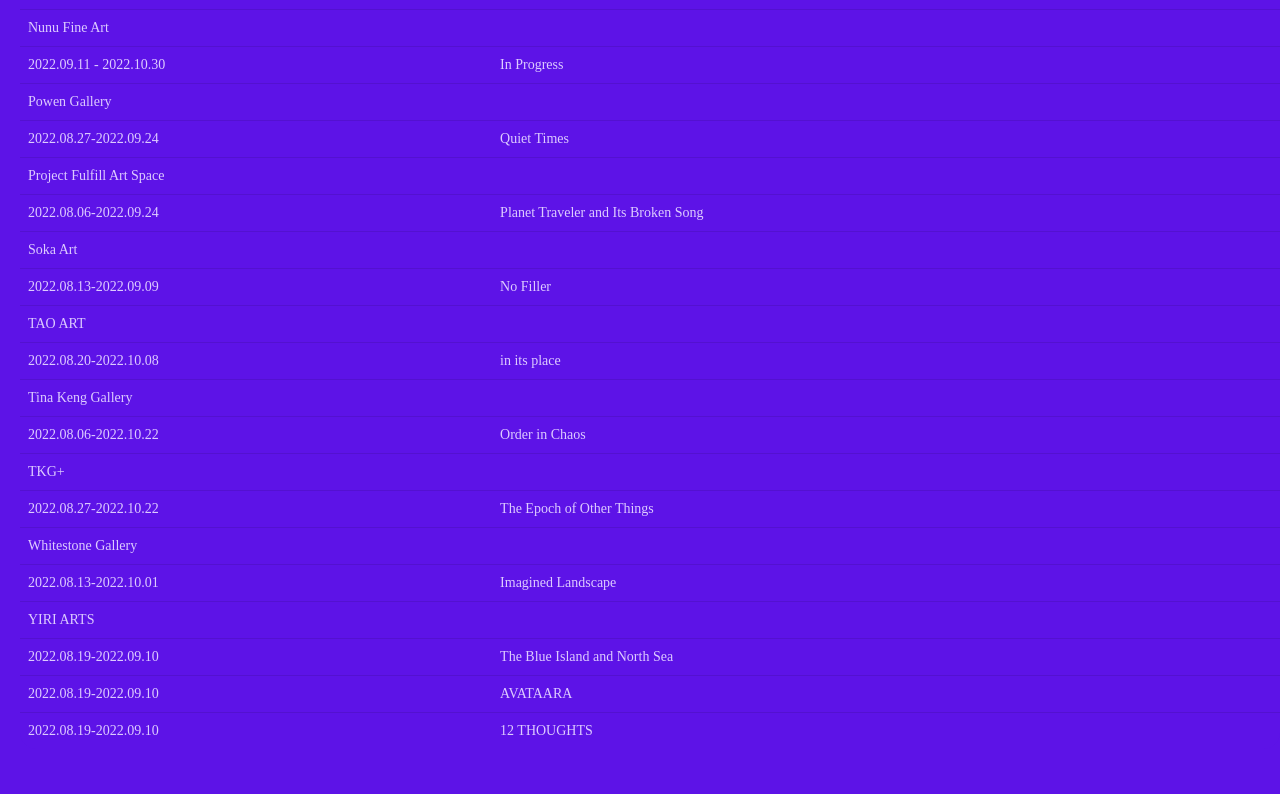
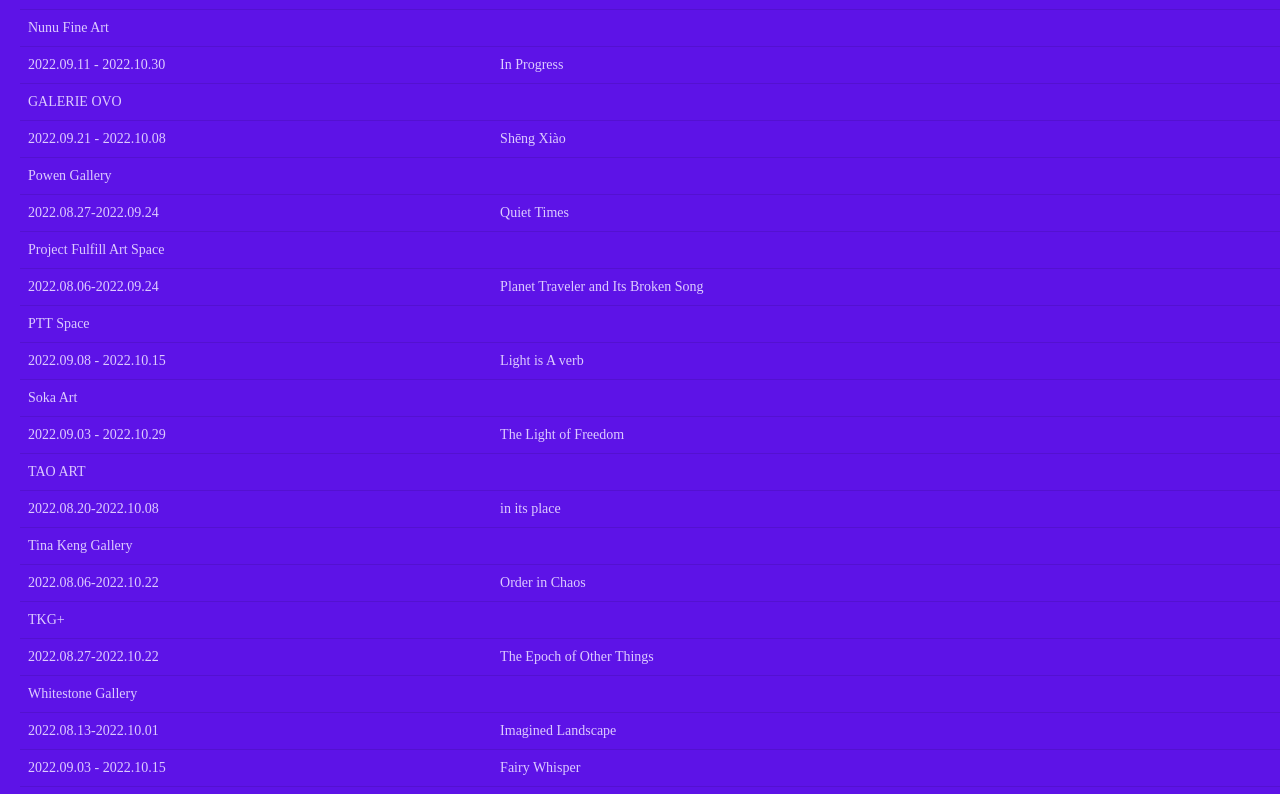
Before and after one commit to tjHsu/gallery-map, a Next.js app: page /events in a window 1280 px wide. Shown: the part 1386-2180 px from the top of the page. Built offline with nearby package versions, Linux system fonts and the light colour scheme; a web font is replaced by a local one.

Commit message:
Update event constant

```diff
--- a/src/constants/Constants.ts
+++ b/src/constants/Constants.ts
@@ -10,7 +10,8 @@ export const GALLERIES = [
   //   locations: [{
   //     locationName: "",
   // address: "",
-  //     openingHours: ""
+  //     gMapLink: "",
+  // openingHours: ""
   //   }]
   // },
   // {
@@ -24,7 +25,8 @@ export const GALLERIES = [
   //   locations: [{
   //     locationName: "",
   // address: "No. 130, Xinhu 2nd Rd, Neihu DistrictTaipei City, Taiwan 114",
-  //     openingHours: "tue-sat 11:00-19:00"
+  //     gMapLink: "",
+  // openingHours: "tue-sat 11:00-19:00"
   //   }]
   // },
   {
@@ -38,6 +40,7 @@ export const GALLERIES = [
     locations: [{
       locationName: "",
       address: "",
+      gMapLink: "",
       openingHours: ""
     }]
   },
@@ -57,6 +60,7 @@ export const GALLERIES = [
     locations: [{
       locationName: "",
       address: "No.286, Sec. 7, Chengde Rd., Taipei City, Taiwan ",
+      gMapLink: "https://goo.gl/maps/HmAmxD3xgc57QTP28",
       openingHours: "tue-sun 11:00-18:30"
     }]
   },
@@ -71,6 +75,7 @@ export const GALLERIES = [
     locations: [{
       locationName: "",
       address: "",
+      gMapLink: "",
       openingHours: ""
     }]
   },
@@ -90,6 +95,7 @@ export const GALLERIES = [
     locations: [{
       locationName: "",
       address: "No. 32, Lane 22, Guangfu S Rd, Songshan DistrictTaipei City, Taiwan 105",
+      gMapLink: "https://goo.gl/maps/qDRW8Hfrqiw1GmCA6",
       openingHours: "mon-fri 10:00--18:00 sat 13:00-18:00"
     }]
   },
@@ -109,6 +115,7 @@ export const GALLERIES = [
     locations: [{
       locationName: "",
       address: "141 Min Tsu W. Rd., Taipei 10369, TAIWAN",
+      gMapLink: "https://goo.gl/maps/y5VUC4kxB3Aigx5p7",
       openingHours: "tue-sun 12:00-18:30"
     }]
   },
@@ -133,6 +140,7 @@ export const GALLERIES = [
     locations: [{
       locationName: "",
       address: "1F, No. 128, Lequn 3rd Rd., Taipei City 104050, Taiwan",
+      gMapLink: "",
       openingHours: "tue-sun 10:00-18:30"
     }]
   },
@@ -152,6 +160,7 @@ export const GALLERIES = [
     locations: [{
       locationName: "",
       address: "No. 9, Aly. 53, Ln. 63, Sec. 2, Dunhua S. Rd., Da’an Dist., Taipei City 10682 , Taiwan",
+      gMapLink: "",
       openingHours: "tue-sun 11:00-19:00"
     }]
   },
@@ -166,6 +175,7 @@ export const GALLERIES = [
     locations: [{
       locationName: "",
       address: "",
+      gMapLink: "",
       openingHours: ""
     }]
   },
@@ -190,18 +200,22 @@ export const GALLERIES = [
     locations: [{
       locationName: "Bluerider ART DunRen Gallery",
       address: "1F., No. 10, Ln. 101, Sec. 1, Da'an Rd., Da’an Dist., Taipei City 106 , Taiwan ",
+      gMapLink: "",
       openingHours: "tue-sun 10:00-19:00"
     }, {
       locationName: "Bluerider ART RenAi Gallery",
       address: "10F., No. 25-1, Sec. 4, Ren'ai Rd., Da’an Dist., Taipei City 106 , Taiwan",
+      gMapLink: "",
       openingHours: "tue-sat 09:00-18:00"
     }, {
       locationName: "X by Bluerider",
       address: "10F., No. 25-1, Sec. 4, Ren'ai Rd., Da’an Dist., Taipei City 106 , Taiwan",
+      gMapLink: "",
       openingHours: "tue-sat 09:00-18:00"
     }, {
       locationName: "Breeze X Bluerider ART",
       address: "Breeze Xin Yi",
+      gMapLink: "",
       openingHours: "mon-sun 11:00-21:30"
     }]
   },
@@ -216,6 +230,7 @@ export const GALLERIES = [
     locations: [{
       locationName: "",
       address: "",
+      gMapLink: "",
       openingHours: ""
     }]
   },
@@ -235,6 +250,7 @@ export const GALLERIES = [
     locations: [{
       locationName: "",
       address: "No.100, Bade Rd., Sec 2, ZhongShan Dist. Taipei City 11011, Taiwan",
+      gMapLink: "",
       openingHours: "tue-sat 11:00-19:00"
     }]
   },
@@ -254,6 +270,7 @@ export const GALLERIES = [
     locations: [{
       locationName: "",
       address: "1F, No.48,Ln.128, Jingye 1st Rd., Zhongshan Dist., Taipei City",
+      gMapLink: "",
       openingHours: "tue-sun 10:30-19:00"
     }]
   },
@@ -268,6 +285,7 @@ export const GALLERIES = [
     locations: [{
       locationName: "",
       address: "",
+      gMapLink: "",
       openingHours: ""
     }]
   },
@@ -287,6 +305,7 @@ export const GALLERIES = [
     locations: [{
       locationName: "",
       address: "No. 60, Lane 308, Section 3, Heping E Rd, Da’an District, Taipei City, Taiwan 106",
+      gMapLink: "",
       openingHours: "tue-sun 13:00-18:00"
     }]
   },
@@ -311,6 +330,7 @@ export const GALLERIES = [
     locations: [{
       locationName: "",
       address: "No.28, Lane 770, Beian Road, Zhongshan District, Taipei 104, Taiwan",
+      gMapLink: "",
       openingHours: "tue-sat 11:00-18:00"
     }]
   },
@@ -325,6 +345,7 @@ export const GALLERIES = [
     locations: [{
       locationName: "",
       address: "",
+      gMapLink: "",
       openingHours: ""
     }]
   },
@@ -349,6 +370,7 @@ export const GALLERIES = [
     locations: [{
       locationName: "",
       address: "38 Lane 79 Sec. 2 Xinyi Rd. Taipei 100 Taiwan",
+      gMapLink: "",
       openingHours: "tue-sat 12:00-19:00"
     }]
   },
@@ -363,6 +385,7 @@ export const GALLERIES = [
     locations: [{
       locationName: "",
       address: "Virtual",
+      gMapLink: "",
       openingHours: "Virtual"
     }]
   },
@@ -382,6 +405,7 @@ export const GALLERIES = [
     locations: [{
       locationName: "",
       address: "B1, No. 88, Yanchang Rd., Xinyi Dist., Taipei City 110055, Taiwan",
+      gMapLink: "",
       openingHours: "tue-sat 11:00-19:00"
     }]
   },
@@ -396,6 +420,7 @@ export const GALLERIES = [
     locations: [{
       locationName: "",
       address: "",
+      gMapLink: "",
       openingHours: ""
     }]
   },
@@ -410,10 +435,12 @@ export const GALLERIES = [
     locations: [{
       locationName: "isart Gallery",
       address: "No. 6, Fujin Street, Songshan District, Taipei City 105 , Taiwan",
+      gMapLink: "",
       openingHours: "N/A"
     }, {
       locationName: "isart Gallery",
       address: "No. 46, Lane 103, Section 1, Xinsheng N. Rd., Da'an District, Taipei City 106 , Taiwan",
+      gMapLink: "",
       openingHours: "N/A"
     }]
   },
@@ -428,6 +455,7 @@ export const GALLERIES = [
     locations: [{
       locationName: "",
       address: "",
+      gMapLink: "",
       openingHours: ""
     }]
   },
@@ -447,6 +475,7 @@ export const GALLERIES = [
     locations: [{
       locationName: "",
       address: "No.366, Ruiguang Rd., Neihu District, Taipei, Taiwan",
+      gMapLink: "",
       openingHours: "tue-sun 11:00-18:00"
     }]
   },
@@ -466,6 +495,7 @@ export const GALLERIES = [
     locations: [{
       locationName: "",
       address: "1F, No.16, Dongfeng St., Taipei, Taiwan",
+      gMapLink: "",
       openingHours: "tue-sat 11:00-19:00"
     }]
   },
@@ -480,6 +510,7 @@ export const GALLERIES = [
     locations: [{
       locationName: "",
       address: "",
+      gMapLink: "",
       openingHours: ""
     }]
   },
@@ -499,6 +530,7 @@ export const GALLERIES = [
     locations: [{
       locationName: "",
       address: "10557 4F-2, NO. 21, SEC.1, DUNHUA SOUTH ROAD, TAIPEI",
+      gMapLink: "",
       openingHours: "tue-sat 11:00-19:00"
     }]
   },
@@ -518,6 +550,7 @@ export const GALLERIES = [
     locations: [{
       locationName: "",
       address: "1F, No.20, Wenhu St., Neihu Dist., Taipei City 114, Taiwan",
+      gMapLink: "",
       openingHours: "tue-sat 13:00-18:00"
     }]
   },
@@ -532,6 +565,7 @@ export const GALLERIES = [
     locations: [{
       locationName: "",
       address: "",
+      gMapLink: "",
       openingHours: ""
     }]
   },
@@ -546,6 +580,7 @@ export const GALLERIES = [
     locations: [{
       locationName: "",
       address: "3F-2, No.57. Sec.1, Dunhua South Road, Taipei 10557, Taiwan",
+      gMapLink: "",
       openingHours: "tue-sat 11:00-19:00"
     }]
   },
@@ -565,6 +600,7 @@ export const GALLERIES = [
     locations: [{
       locationName: "",
       address: "No.5, Lane 67, Section 1, Jinshan S. Rd. Zongzeng District, Taipei City, 10056 Taiwan",
+      gMapLink: "",
       openingHours: "wed-sun 12:00-19:00"
     }]
   },
@@ -579,6 +615,7 @@ export const GALLERIES = [
     locations: [{
       locationName: "",
       address: "",
+      gMapLink: "",
       openingHours: ""
     }]
   },
@@ -589,10 +626,16 @@ export const GALLERIES = [
     urlName: "GALERIE_OVO",
     website: "https://galerieovo.com/home-en/",
     isSeparator: false,
-    exhibitions: [],
+    exhibitions: [{
+      artist: "Blic",
+      showName: "Shēng Xiào",
+      date: "2022.09.21 - 2022.10.08",
+      openingDate: ""
+    }],
     locations: [{
       locationName: "",
       address: "No.51, Dehui St., Zhongshan Dist., Taipei City 104 Taiwan",
+      gMapLink: "",
       openingHours: "wed-sat 11:00-17:30"
     }]
   },
@@ -607,6 +650,7 @@ export const GALLERIES = [
     locations: [{
       locationName: "",
       address: "",
+      gMapLink: "",
       openingHours: ""
     }]
   },
@@ -626,6 +670,7 @@ export const GALLERIES = [
     locations: [{
       locationName: "",
       address: "No.11, Ln. 164, Songjiang Rd., Zhongshan Dist., Taipei City 104, Taiwan",
+      gMapLink: "",
       openingHours: "tue-sat 10:00-19:00"
     }]
   },
@@ -645,6 +690,7 @@ export const GALLERIES = [
     locations: [{
       locationName: "",
       address: "1F., No.2, Alley 45, Lane 147, Sec. 3, Sinyi Rd. Taipei 10658, Taiwan",
+      gMapLink: "",
       openingHours: "tue-sat 11:00-19:00"
     }]
   },
@@ -655,10 +701,16 @@ export const GALLERIES = [
     urlName: "PTT_Space",
     website: "https://www.pttspace.com/?lang=en",
     isSeparator: false,
-    exhibitions: [],
+    exhibitions: [{
+      artist: "Wang Yi, Ju Ting / Hsieh Yu-Cheng​",
+      showName: "Light is A verb​",
+      date: "2022.09.08 - 2022.10.15",
+      openingDate: "Opening 2022.09.08 thur. 18:00"
+    }],
     locations: [{
       locationName: "",
       address: "10557, Taipei City, Songshan District, Alley 7, Lane 100, Section 1, Dunhua South Road, No.31, 1F",
+      gMapLink: "",
       openingHours: "tue-fri 12:30-18:30 sat 12:30-19:00"
     }]
   },
@@ -673,6 +725,7 @@ export const GALLERIES = [
     locations: [{
       locationName: "",
       address: "",
+      gMapLink: "",
       openingHours: ""
     }]
   },
@@ -684,14 +737,15 @@ export const GALLERIES = [
     website: "http://soka-art.com/en",
     isSeparator: false,
     exhibitions: [{
-      artist: "FunnySandwich",
-      showName: "No Filler",
-      date: "2022.08.13-2022.09.09",
-      openingDate: ""
+      artist: "LIN Bao Ling",
+      showName: "The Light of Freedom",
+      date: "2022.09.03 - 2022.10.29",
+      openingDate: "Opening 2022.09.03 sat. 16:00"
     }],
     locations: [{
       locationName: "",
       address: "No. 350, Section 2, Tiding Avenue, Zhongshan District, Taipei 10462",
+      gMapLink: "",
       openingHours: "tue-sat 10:00-19:00"
     }]
   },
@@ -706,6 +760,7 @@ export const GALLERIES = [
     locations: [{
       locationName: "",
       address: "",
+      gMapLink: "",
       openingHours: ""
     }]
   },
@@ -725,6 +780,7 @@ export const GALLERIES = [
     locations: [{
       locationName: "",
       address: "8F, NO.79-1, ZHOUZI ST., NEIHU DIST., TAIPEI CITY",
+      gMapLink: "",
       openingHours: "tue-sat 11:00-19:00"
     }]
   },
@@ -744,6 +800,7 @@ export const GALLERIES = [
     locations: [{
       locationName: "",
       address: "1F, No.15, Ln. 548, Ruiguang Rd., Neihu Dist., Taipei 114, Taiwan",
+      gMapLink: "",
       openingHours: "tue-sat 11:00-19:00"
     }]
   },
@@ -758,6 +815,7 @@ export const GALLERIES = [
     locations: [{
       locationName: "",
       address: "No. 111, Tianmu E Rd, Shilin District, Taipei City, Taiwan ",
+      gMapLink: "",
       openingHours: "tue-sun 11:00-19:00"
     }]
   },
@@ -777,10 +835,12 @@ export const GALLERIES = [
     locations: [{
       locationName: "TKG+",
       address: "B1F, No.15, Ln. 548, Ruiguang Rd., Neihu Dist., Taipei 114, Taiwan",
+      gMapLink: "",
       openingHours: "tue-sat 11:00-19:00"
     }, {
       locationName: "TKG+ Projects",
       address: "2F, No.15, Ln. 548, Ruiguang Rd., Neihu Dist., Taipei 114, Taiwan",
+      gMapLink: "",
       openingHours: "tue-sat 11:00-19:00"
     }]
   },
@@ -795,6 +855,7 @@ export const GALLERIES = [
     locations: [{
       locationName: "",
       address: "",
+      gMapLink: "",
       openingHours: ""
     }]
   },
@@ -810,10 +871,16 @@ export const GALLERIES = [
       showName: "Imagined Landscape",
       date: "2022.08.13-2022.10.01",
       openingDate: ""
+    },{
+      artist: "Huang Pin Tong / Miyako Terakura",
+      showName: "Fairy Whisper",
+      date: "2022.09.03 - 2022.10.15",
+      openingDate: ""
     }],
     locations: [{
       locationName: "",
       address: "No.1, Jihu Rd., Neihu Dist., Taipei City, 114, Taiwan ",
+      gMapLink: "",
       openingHours: "tue-sat 11:00-19:00"
     }]
   },
@@ -828,6 +895,7 @@ export const GALLERIES = [
     locations: [{
       locationName: "",
       address: "",
+      gMapLink: "",
       openingHours: ""
     }]
   },
@@ -842,6 +910,7 @@ export const GALLERIES = [
     locations: [{
       locationName: "",
       address: "No. 310-3, Sec. 4, Ren'ai Rd., Da'an Dist., Taipei City 10693, Taiwan",
+      gMapLink: "",
       openingHours: "by appointment only"
     }]
   },
@@ -853,28 +922,30 @@ export const GALLERIES = [
     website: "https://yiriarts.com.tw/",
     isSeparator: false,
     exhibitions: [{
-      artist: "Hsieh, Jung-Wei",
-      showName: "The Blue Island and North Sea",
-      date: "2022.08.19-2022.09.10",
-      openingDate: ""
-    }, {
-      artist: "Tetsuya Ishiyama",
-      showName: "AVATAARA",
-      date: "2022.08.19-2022.09.10",
-      openingDate: ""
-    }, {
-      artist: "Guim Tió Zarraluki",
-      showName: "12 THOUGHTS",
-      date: "2022.08.19-2022.09.10",
-      openingDate: ""
-    }],
+      artist: "Chang Ting-Tong / Hui Tak-Cheun",
+      showName: "Remains for those remain",
+      date: "2022.09.22 - 2022.10.05",
+      openingDate: "Opening 2022.09.24 sat. 15:00"
+    },{
+      artist: "Laba",
+      showName: "Love war",
+      date: "2022.09.22 - 2022.10.05",
+      openingDate: "Opening 2022.09.24 sat. 15:00"
+    },{
+      artist: "Hou Chen-Lu",
+      showName: "Observant Mock-Ups",
+      date: "2022.09.22 - 2022.10.05",
+      openingDate: "Opening 2022.09.24 sat. 15:00"
+    },],
     locations: [{
       locationName: "YIRI ARTS",
       address: "No. 1, Lane 86, Xinming Road, Neihu District, Taipei City 114030, TAIWAN",
+      gMapLink: "",
       openingHours: "tue-sat 14:00-19:00"
     }, {
       locationName: "BACK_Y",
       address: "No.66, Xinming Road, Neihu District, Taipei City 114030, TAIWAN",
+      gMapLink: "",
       openingHours: "tue–sat 14:00-19:00"
     }]
   }
```
